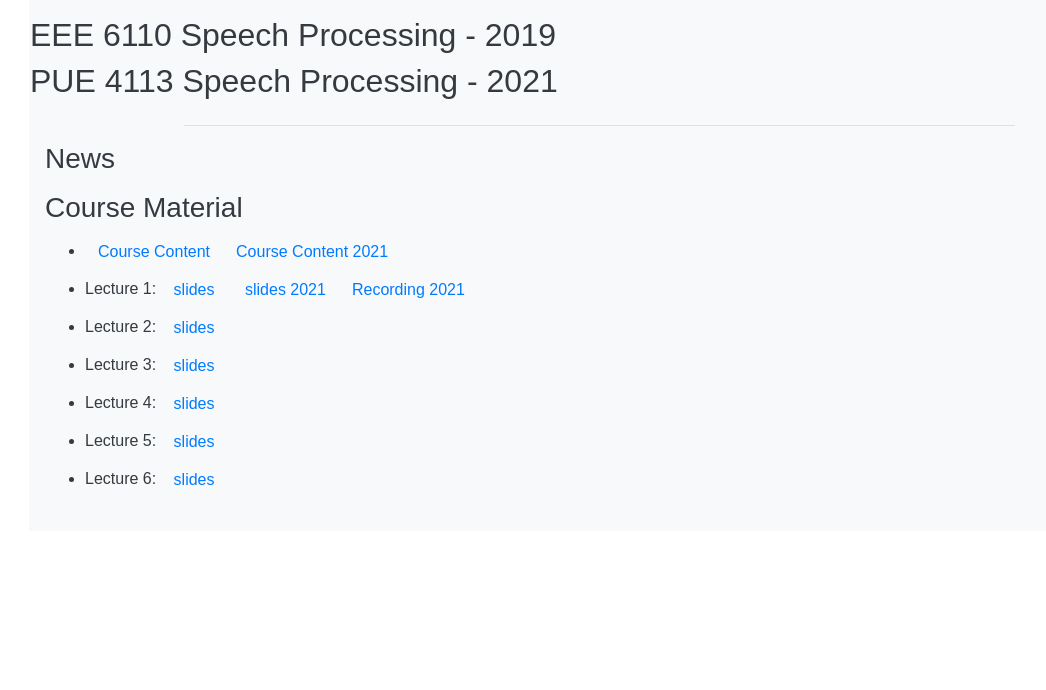
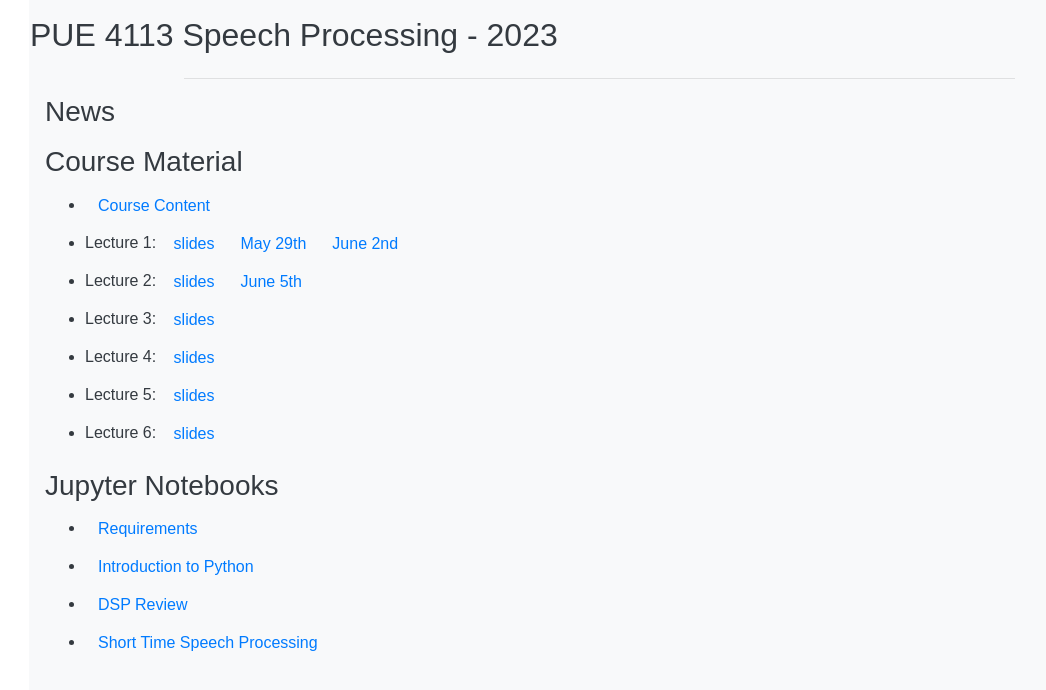
Before and after one commit to ciiram/ciiram.github.io, a plain HTML site: page speech-processing.html in a window 1280 px wide. Shown: the whole page, without its empty margins (41-1087 px from the left). Drawn offline with nearby package versions, Linux system fonts and the light colour scheme.

Commit message:
update speech processing

```diff
--- a/speech-processing.html
+++ b/speech-processing.html
@@ -14,10 +14,7 @@
   <body>
     <div class="container p-3 mb-2 bg-light text-dark"  style="font-family: Arial">
       <div class="row page-header">
-        <h2> EEE 6110 Speech Processing - 2019 </h2>
-      </div>
-      <div class="row page-header">
-        <h2> PUE 4113 Speech Processing - 2021 </h2>
+        <h2> PUE 4113 Speech Processing -  2023 </h2>
       </div>
       <hr width=75%>
       <h3> News </h3>
@@ -30,15 +27,25 @@
         <h3> Course Material</h3>
 
         <ul>
-          <li> <a href="files/lecture_notes/sp_content.pdf" class="btn btn-link" role="button">Course Content</a><a href="files/lecture_notes/sp_content_pau.pdf" class="btn btn-link" role="button">Course Content 2021</a>
-          <li>  Lecture 1: <a href="files/lecture_notes/sp_slides_lecture_1.pdf" class="btn btn-link" role="button">slides</a> <a href="files/lecture_notes/sp_slides_lecture_1_pau.pdf" class="btn btn-link" role="button">slides 2021</a><a href="https://sc.conference.ke/playback/presentation/2.0/playback.html?meetingId=93f4d3256e7e355b1a2d134ab8362bbc455ae8a4-1620282303284" class="btn btn-link" role="button">Recording 2021</a>
-          <li>  Lecture 2: <a href="files/lecture_notes/sp_slides_lecture_2.pdf" class="btn btn-link" role="button">slides</a>
+          <li> <a href="files/lecture_notes/sp_content.pdf" class="btn btn-link" role="button">Course Content</a>
+          <li>  Lecture 1: <a href="files/lecture_notes/sp_slides_lecture_1.pdf" class="btn btn-link" role="button">slides</a><a href="https://sc.conference.ke/playback/presentation/2.3/9b18a7753a4f4b662fae164a153934f9d69e54c6-1685359061114" class="btn btn-link" role="button">May 29th</a><a href="https://sc.conference.ke/playback/presentation/2.3/bdb64a8a1cc0c07a44d780237304b48021a337ed-1685694620099" class="btn btn-link" role="button">June 2nd</a>
+          <li>  Lecture 2: <a href="files/lecture_notes/sp_slides_lecture_2.pdf" class="btn btn-link" role="button">slides</a><a href="https://sc.conference.ke/playback/presentation/2.3/9ece7ca255aa3e66bb3ac75f160dff646f28b829-1685964479584" class="btn btn-link" role="button">June 5th</a>
           <li>  Lecture 3: <a href="files/lecture_notes/sp_slides_lecture_3.pdf" class="btn btn-link" role="button">slides</a>
           <li>  Lecture 4: <a href="files/lecture_notes/sp_slides_lecture_4.pdf" class="btn btn-link" role="button">slides</a>
           <li>  Lecture 5: <a href="files/lecture_notes/sp_slides_lecture_5.pdf" class="btn btn-link" role="button">slides</a>
           <li>  Lecture 6: <a href="files/lecture_notes/sp_slides_lecture_6.pdf" class="btn btn-link" role="button">slides</a>
         </ul>
 
+
+	 <h3> Jupyter Notebooks</h3>
+
+         <ul>
+	   <li> <a href="notebooks/Speech-processing/requirements.txt" class="btn btn-link" role="button">Requirements</a>
+           <li> <a href="https://github.com/ciiram/ml-intro-notes/blob/master/notebooks/Introduction-to-Python.ipynb" class="btn btn-link" role="button">Introduction to Python</a>
+           <li> <a href="notebooks/Speech-processing/intro-dsp.ipynb" class="btn btn-link" role="button"> DSP Review</a>
+           <li> <a href="notebooks/Speech-processing/Short-Time-Processing.ipynb" class="btn btn-link" role="button"> Short Time Speech Processing </a>
+         </ul>
+
     </div>
   </body>
 </html>
```
Also changed, not shown: notebooks/Speech-processing/requirements.txt (added, +110 -0 lines), 6 other files.
